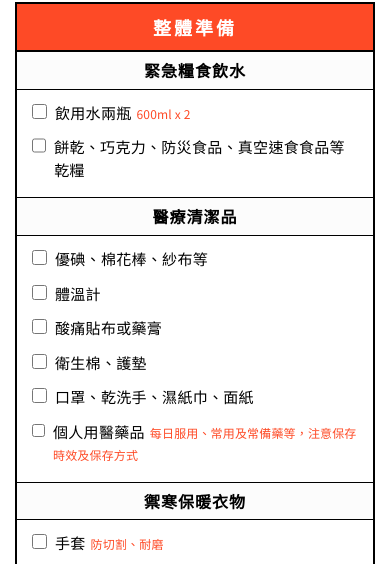
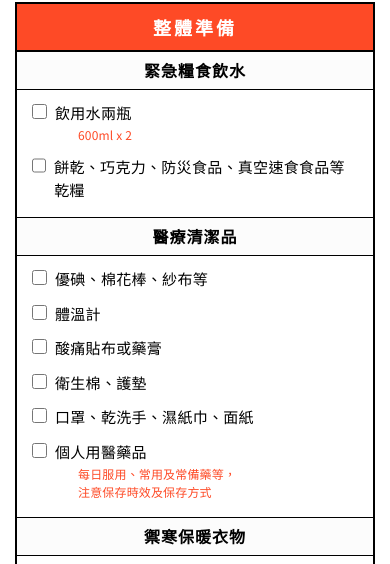
Before and after one commit to tonyonier99/Orange-Book, a plain HTML site: page index.html in a window 390 px wide. Shown: the part 221-785 px from the top of the page. Drawn offline with Linux system fonts and the light colour scheme.

Commit message:
fix: 還原橘色字換行顯示，並強制在個人醫藥品描述中換行

```diff
--- a/script.js
+++ b/script.js
@@ -17,7 +17,7 @@ const checklistData = [
                     { id: 'medical_3', label: '酸痛貼布或藥膏', desc: '' },
                     { id: 'medical_4', label: '衛生棉、護墊', desc: '' },
                     { id: 'medical_6', label: '口罩、乾洗手、濕紙巾、面紙', desc: '', span: 2 },
-                    { id: 'medical_5', label: '個人用醫藥品', desc: '每日服用、常用及常備藥等，注意保存時效及保存方式', span: 2 }
+                    { id: 'medical_5', label: '個人用醫藥品', desc: '每日服用、常用及常備藥等，<br>注意保存時效及保存方式', span: 2 }
                 ]
             },
             {
--- a/style.css
+++ b/style.css
@@ -561,9 +561,9 @@ button:hover {
     }
 
     .item-desc {
-        display: inline;
-        margin-left: 5px;
-        margin-top: 0;
+        display: block;
+        margin-left: 23px;
+        margin-top: 2px;
     }
 
     .manual-footer-info {
```
